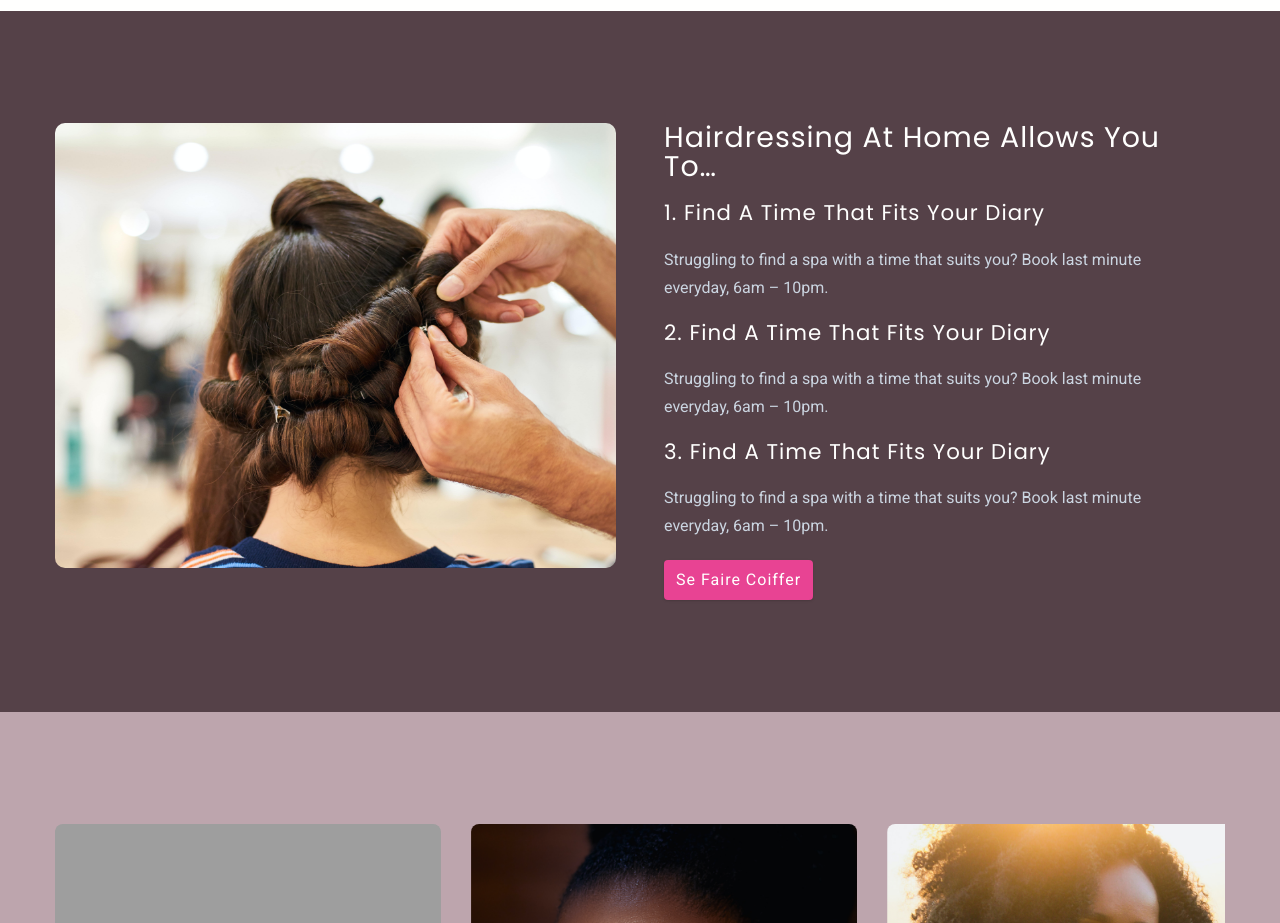
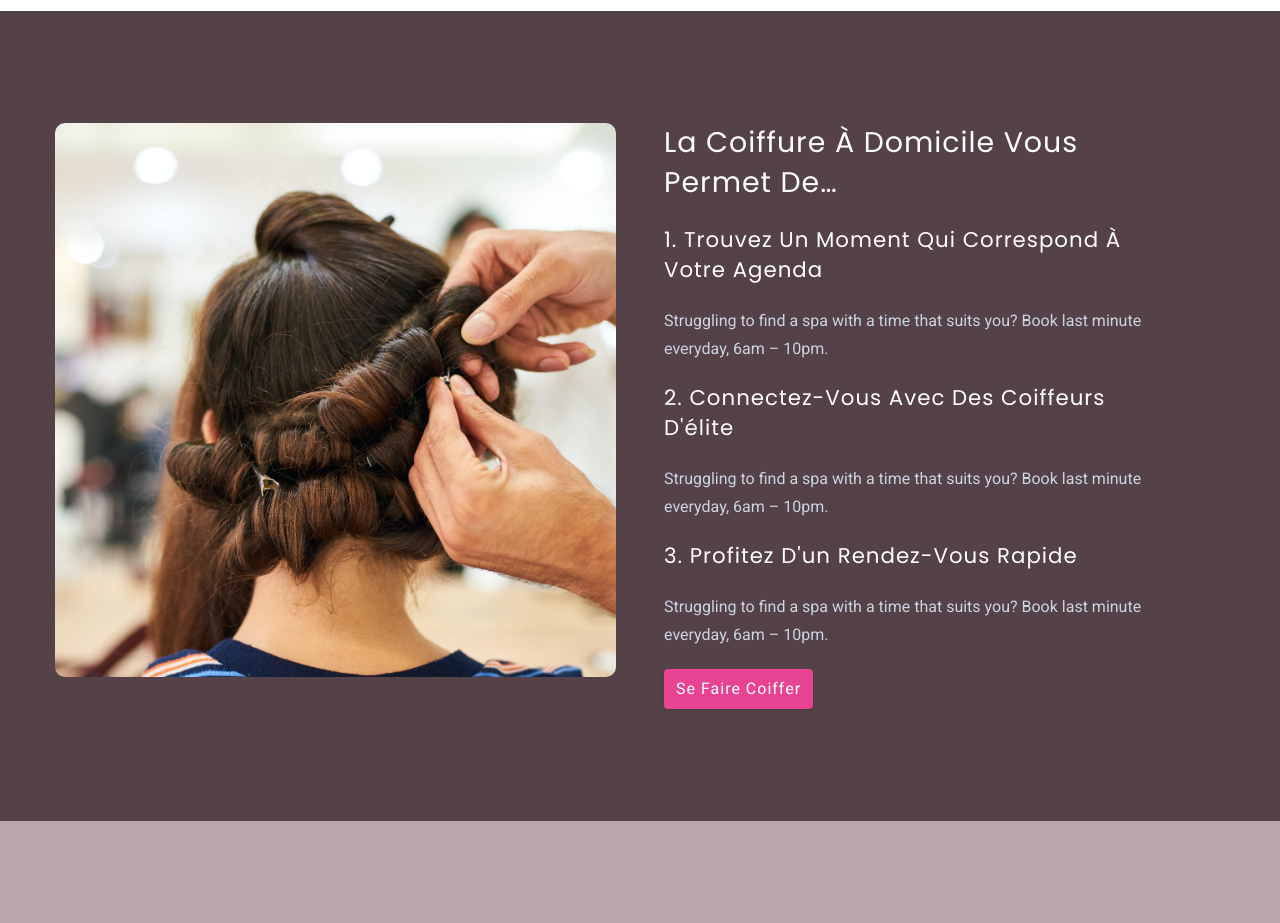
Before and after one commit to Manologue/coiffure, a plain HTML site: page index.html in a window 1280 px wide. Shown: the part 1600-2523 px from the top of the page. Drawn offline with nearby package versions, Linux system fonts and the light colour scheme; grey boxes are pictures that could not be loaded.

Commit message:
arrange the why section

```diff
--- a/index.html
+++ b/index.html
@@ -280,24 +280,24 @@
             <img src="product_image/pexels-engin-akyurt-3065170-min.jpg" alt="" />
           </div>
           <div class="description-container">
-            <h4>Hairdressing at home allows you to…</h4>
+            <h4>La coiffure à domicile vous permet de…</h4>
             <div class="points">
               <div class="point">
-                <h5>1. Find a time that fits your diary</h5>
+                <h5>1. Trouvez un moment qui correspond à votre agenda</h5>
                 <p>
                   Struggling to find a spa with a time that suits you? Book last minute
                   everyday, 6am – 10pm.
                 </p>
               </div>
               <div class="point">
-                <h5>2. Find a time that fits your diary</h5>
+                <h5>2. Connectez-vous avec des coiffeurs d'élite</h5>
                 <p>
                   Struggling to find a spa with a time that suits you? Book last minute
                   everyday, 6am – 10pm.
                 </p>
               </div>
               <div class="point">
-                <h5>3. Find a time that fits your diary</h5>
+                <h5>3. Profitez d'un rendez-vous rapide</h5>
                 <p>
                   Struggling to find a spa with a time that suits you? Book last minute
                   everyday, 6am – 10pm.
--- a/scss/pages/_home.scss
+++ b/scss/pages/_home.scss
@@ -229,6 +229,7 @@ HOME PAGE
     h5 {
       color: var(--white);
       font-weight: normal;
+      line-height: 1.4;
     }
     p {
       color: var(--grey-300);
```
Also changed, not shown: css/style.css, 1 other file.
